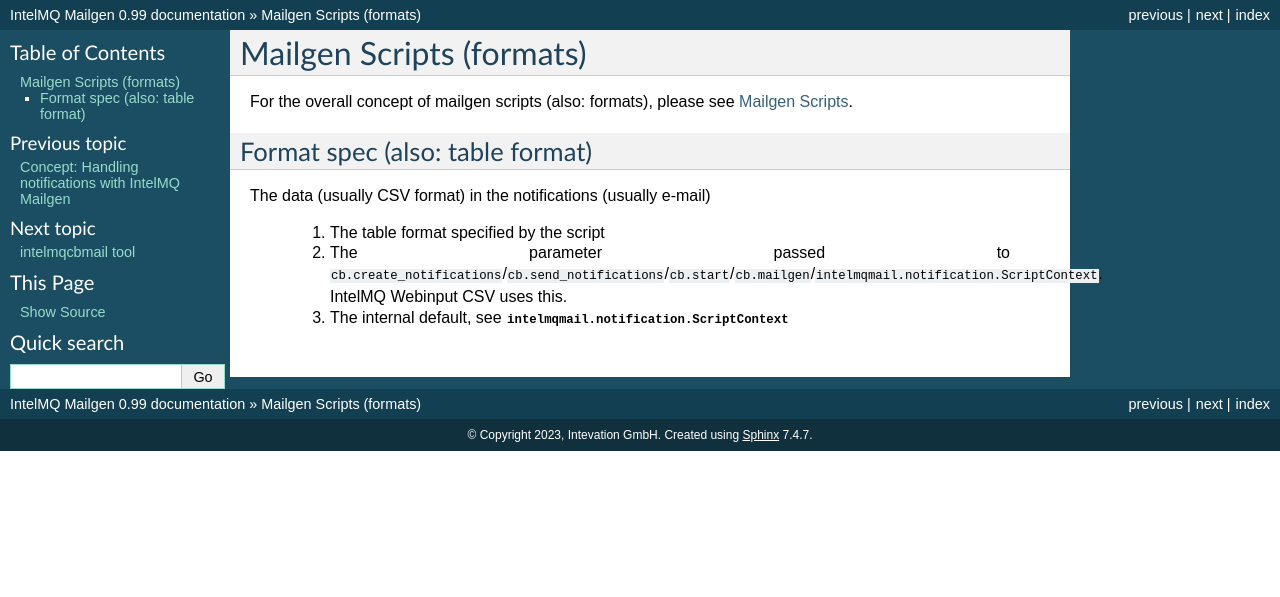
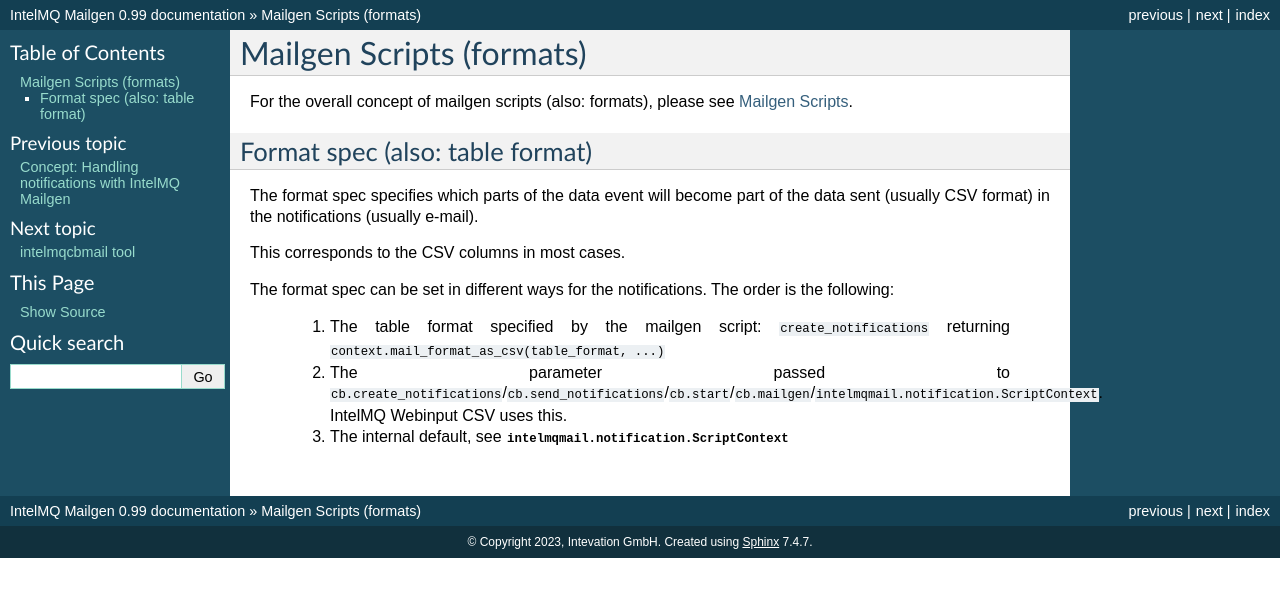
Before and after one commit to Intevation/intelmq-mailgen, a Sphinx documentation site: the page built from docs/scripts.rst, in a window 1280 px wide. Shown: the top 597 px of the page. Built offline with Sphinx 7.4.7, drawn with Linux system fonts in a browser that asks for light colours; pages that are not in the unit, such as notebooks, are missing from menus.

Commit message:
document format specs

```diff
--- a/docs/scripts.rst
+++ b/docs/scripts.rst
@@ -7,9 +7,15 @@
 Format spec (also: table format)
 --------------------------------
 
-The data (usually CSV format) in the notifications (usually e-mail)
+The format spec specifies which parts of the data event will become part of the
+data sent (usually CSV format) in the notifications (usually e-mail).
 
- 1. The table format specified by the script
+This corresponds to the CSV columns in most cases.
+
+The format spec can be set in different ways for the notifications. The order
+is the following:
+
+ 1. The table format specified by the mailgen script: ``create_notifications`` returning ``context.mail_format_as_csv(table_format, ...)``
  2. The parameter passed to ``cb.create_notifications``/``cb.send_notifications``/``cb.start``/``cb.mailgen``/``intelmqmail.notification.ScriptContext``.
     IntelMQ Webinput CSV uses this.
  3. The internal default, see :py:mod:`intelmqmail.notification.ScriptContext`
```
